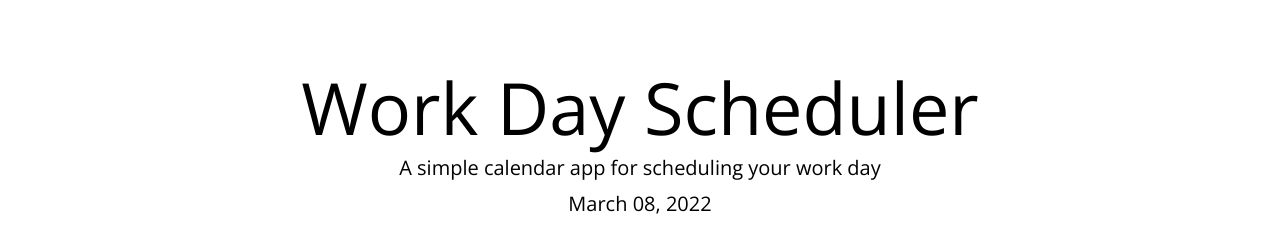
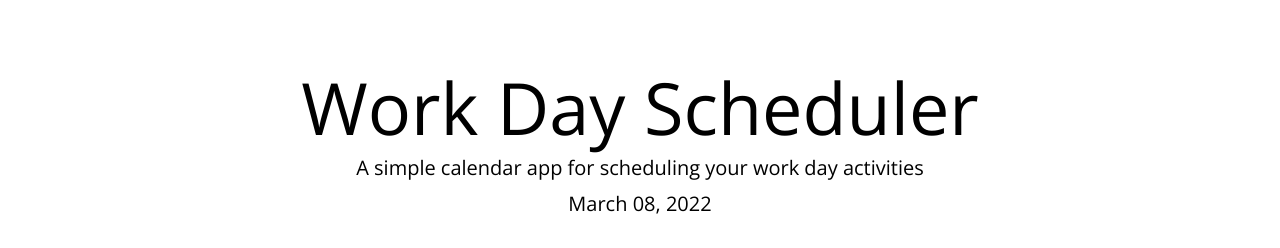
Before and after one commit to CBCutGitHub/MDDayPlanner, a plain HTML site: page index.html in a window 1280 px wide. Shown: the top 248 px of the page. Drawn offline with nearby package versions, Linux system fonts and the light colour scheme.

Commit message:
Added README.md, links, references.

```diff
--- a/index.html
+++ b/index.html
@@ -19,20 +19,22 @@
       rel="stylesheet"
     />
     <link rel="stylesheet" href="style.css" />
+      <!-- Add web page title -->
     <title>Work Day Scheduler</title>
   </head>
-
+      <!-- Display calendar refence in a jumbotron -->
   <body>
     <header class="jumbotron">
       <h1 class="display-3">Work Day Scheduler</h1>
-      <p class="lead">A simple calendar app for scheduling your work day</p>
+      <p class="lead">A simple calendar app for scheduling your work day activities</p>
       <p id="currentDay" class="lead"></p>
     </header>
     <div class="container">
       <!-- Timeblocks go here -->
       <div id="9" class="row time-block">
         <div class="col-md-1 hour">
-          9AM
+
+      <!-- Use a save button store entries -->
         </div>
         <textarea class="col-md-10 description">
         </textarea>
@@ -40,21 +42,17 @@
       </div>
 
       <div id="10" class="row time-block">
-
         <div class="col-md-1 hour">
-          10AM
+      <!--Add "fas fa-save" buttons to save hourly time 9am to 5pm -->
         </div>
-
         <textarea class="col-md-10 description">
         </textarea>
-
         <button class="btn saveBtn col-md-1"><i class="fas fa-save"></i></button>
-
       </div>
 
       <div id="11" class="row time-block">
         <div class="col-md-1 hour">
-          11AM
+
         </div>
         <textarea class="col-md-10 description">
         </textarea>
@@ -63,16 +61,16 @@
 
       <div id="12" class="row time-block">
         <div class="col-md-1 hour">
-          12PM
+
         </div>
         <textarea class="col-md-10 description">
         </textarea>
         <button class="btn saveBtn col-md-1"><i class="fas fa-save"></i></button>
       </div>
-
+      <!-- convert hours to miliary time -->
       <div id="13" class="row time-block">
         <div class="col-md-1 hour">
-          1PM
+
         </div>
         <textarea class="col-md-10 description">
         </textarea>
@@ -81,7 +79,7 @@
 
       <div id="14" class="row time-block">
         <div class="col-md-1 hour">
-          2PM
+
         </div>
         <textarea class="col-md-10 description">
         </textarea>
@@ -90,7 +88,7 @@
 
       <div id="15" class="row time-block">
         <div class="col-md-1 hour">
-          3PM
+
         </div>
         <textarea class="col-md-10 description">
         </textarea>
@@ -99,7 +97,7 @@
 
       <div id="16" class="row time-block">
         <div class="col-md-1 hour">
-          4PM
+
         </div>
         <textarea class="col-md-10 description">
         </textarea>
--- a/script.js
+++ b/script.js
@@ -1,4 +1,4 @@
-// Referrence moment.js to get current date and display as text on html
+// Reference moment.js to get current date and display as text on html
 $("#currentDay").text(moment().format("MMMM DD, YYYY"))
 var momentHour = moment().hours()
 // Create click event on save button that takes the value of text area and saves it to (localStorage.setItem)
@@ -19,7 +19,7 @@ $("#15 .description").val(localStorage.getItem("15"))
 $("#16 .description").val(localStorage.getItem("16"))
 $("#17 .description").val(localStorage.getItem("17"))
 
-// ****add the rest the grab values***
+
 
 // Create conditional to change color of note blocks based on time of day
 
```
Also changed, not shown: 1 other file. Lines whose indentation alone changed are shown as unchanged.
